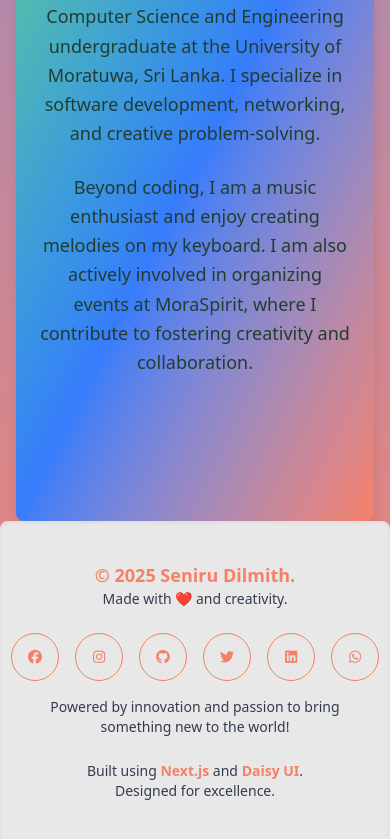
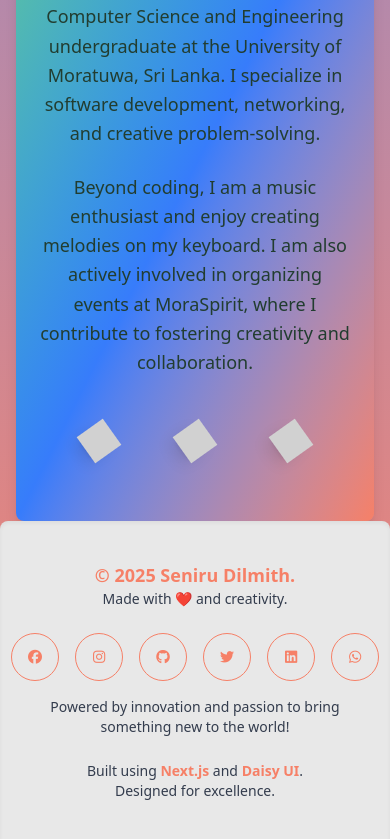
Before and after one commit to seniru-dilmith/Portfolio-Website, a Next.js app: page /story in a window 390 px wide. Shown: the part 3438-4277 px from the top of the page. Built offline with nearby package versions, Linux system fonts and the light colour scheme.

Commit message:
a small screen animation fixed

```diff
--- a/src/components/story/AboutMe.tsx
+++ b/src/components/story/MyStory.tsx
@@ -1,7 +1,7 @@
 import { motion } from 'framer-motion';
 import React from 'react';
 
-const AboutMe = () => {
+const MyStory = () => {
     const textVariants = {
         hidden: { opacity: 0, y: 20 },
         visible: { opacity: 1, y: 0, transition: { duration: 0.6 } },
@@ -53,7 +53,7 @@ const AboutMe = () => {
 
             {/* Decorative Elements */}
             <motion.div
-                className="mt-12 flex justify-center gap-60"
+                className="mt-12 flex justify-center gap-16 md:gap-60"
                 initial="hidden"
                 whileInView="visible"
                 viewport={{ once: true, amount: 0.6 }}
@@ -79,4 +79,4 @@ const AboutMe = () => {
     );
 };
 
-export default AboutMe;
+export default MyStory;
--- a/src/pages/story.tsx
+++ b/src/pages/story.tsx
@@ -5,7 +5,7 @@ import Navbar from '@/components/navbar/Navbar';
 import Footer from '@/components/footer/Footer';
 import UpperImageSection from '@/components/story/UpperImageSection';
 import MilestoneList from '@/components/story/MilestoneList';
-import AboutMe from '@/components/story/AboutMe';
+import AboutMe from '@/components/story/MyStory';
 import JourneyContinues from '@/components/story/JorneyConinues';
 import { containerVariants, bounceIn } from '@/components/story/animations';
 
```
